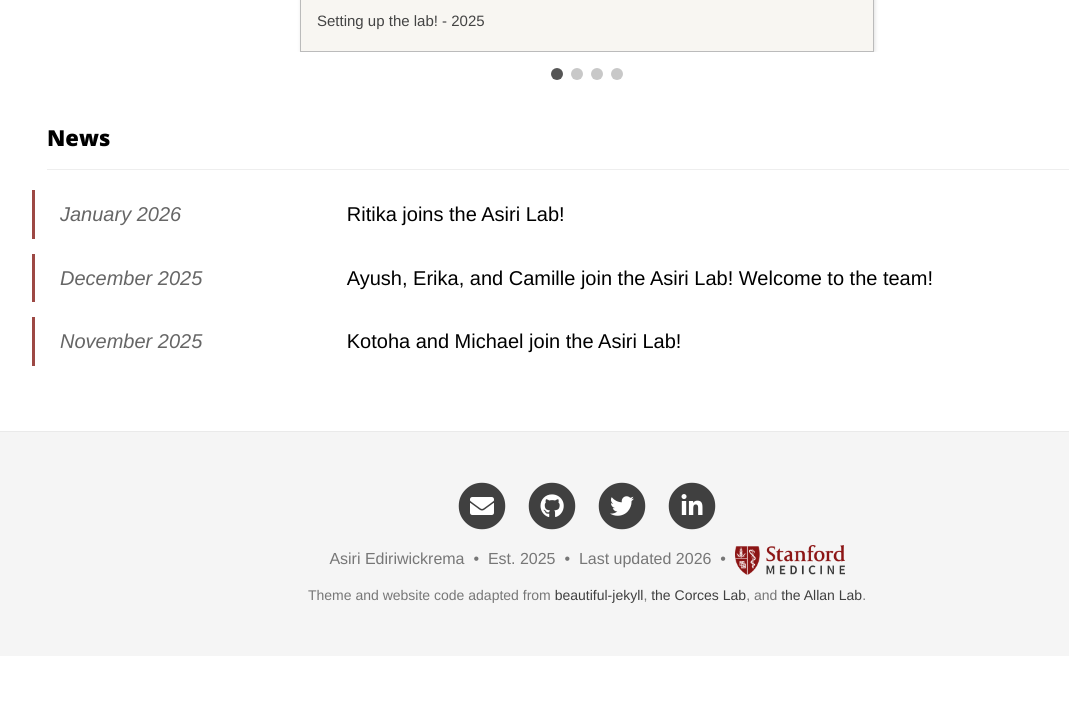
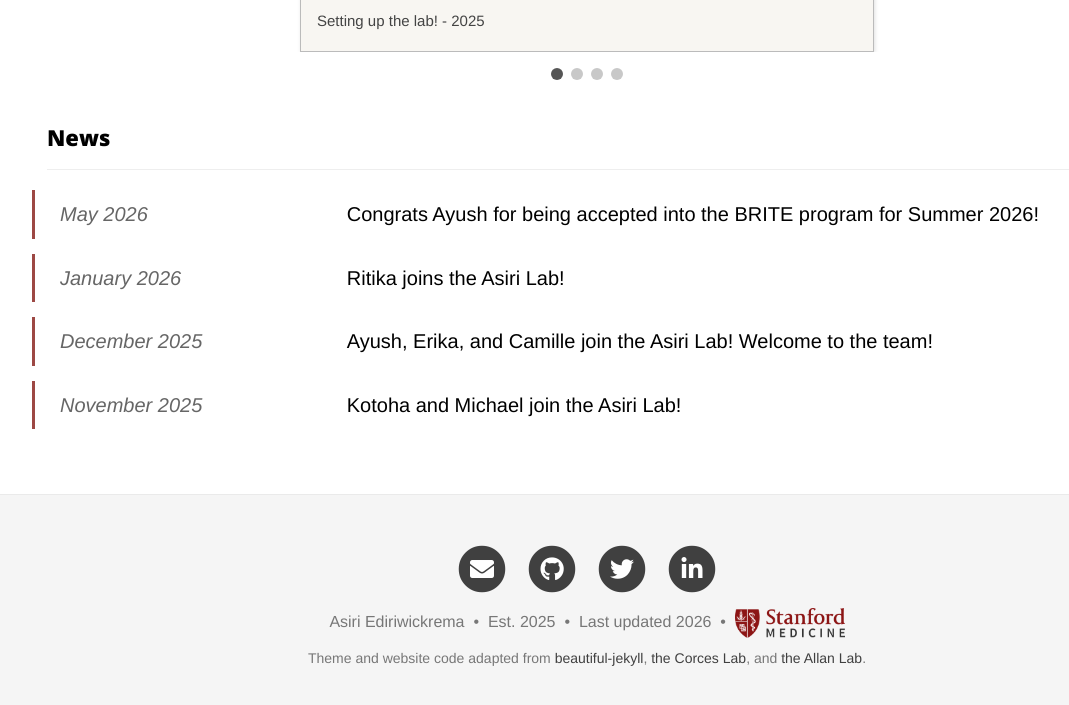
Before and after one commit to systemsheme/systemsheme.github.io, a Jekyll site: the page built from pages/Social.md, in a window 1280 px wide and 900 px high, scrolled down 508 px, cut to the strip 181-886 px from the top of the window. Shown: the whole strip, without its empty margins (53-1122 px from the left). Built offline with Jekyll 4.4.1, drawn with Linux system fonts in a browser that asks for light colours; nearby versions of some CDN libraries; before the commit the page ends 1345 px from its top, so only the background shows below that.

Commit message:
Add May 2026 news for Ayush's BRITE program acceptance

```diff
--- a/_data/News.yml
+++ b/_data/News.yml
@@ -1,3 +1,6 @@
+- date: May 2026
+  headline: Congrats Ayush for being accepted into the BRITE program for Summer 2026!
+
 - date: January 2026
   headline: Ritika joins the Asiri Lab!
 
```
